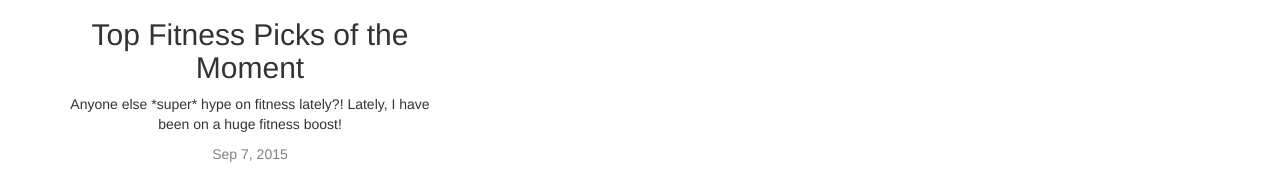
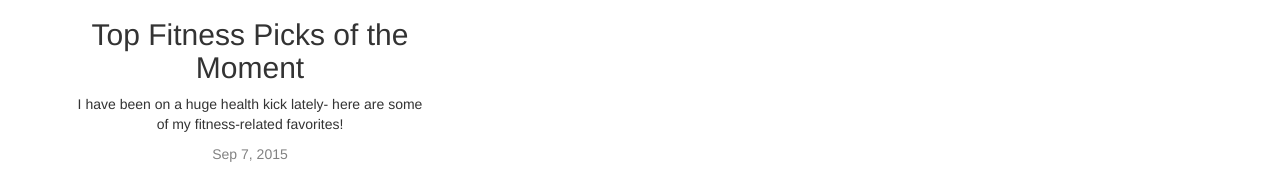
Before and after one commit to saradusenberry/saradusenberry.github.io, a Jekyll site: the page built from index.html, in a window 1280 px wide and 1284 px high. Shown: the part 1099-1281 px from the top of the window. Built offline with Jekyll 4.4.1, drawn with Linux system fonts in a browser that asks for light colours; nearby versions of some CDN libraries.

Commit message:
Update 2015-09-07-FitnessFavorites.md

```diff
--- a/_posts/2015-09-07-FitnessFavorites.md
+++ b/_posts/2015-09-07-FitnessFavorites.md
@@ -4,7 +4,7 @@ title: Top Fitness Picks of the Moment
 isFeatured: true
 featuredImg: FitnessFavs.png
 img: Fitness.jpg
-excerpt: Anyone else *super* hype on fitness lately?! Lately, I have been on a huge fitness boost!
+excerpt: I have been on a huge health kick lately- here are some of my fitness-related favorites!
 style: |
     img[alt=Fitness] {
       width: 40em;
```
